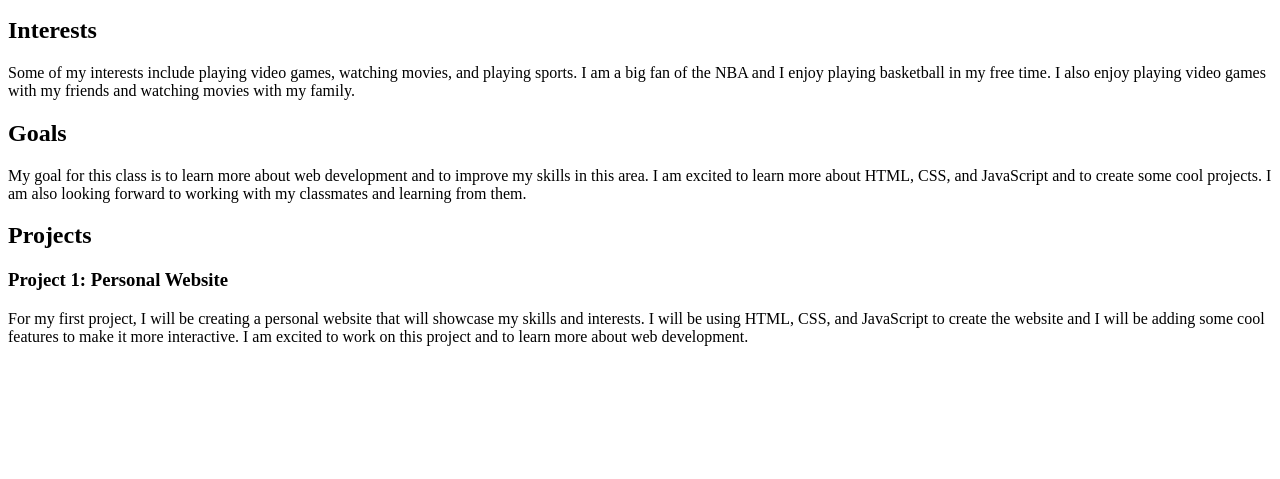
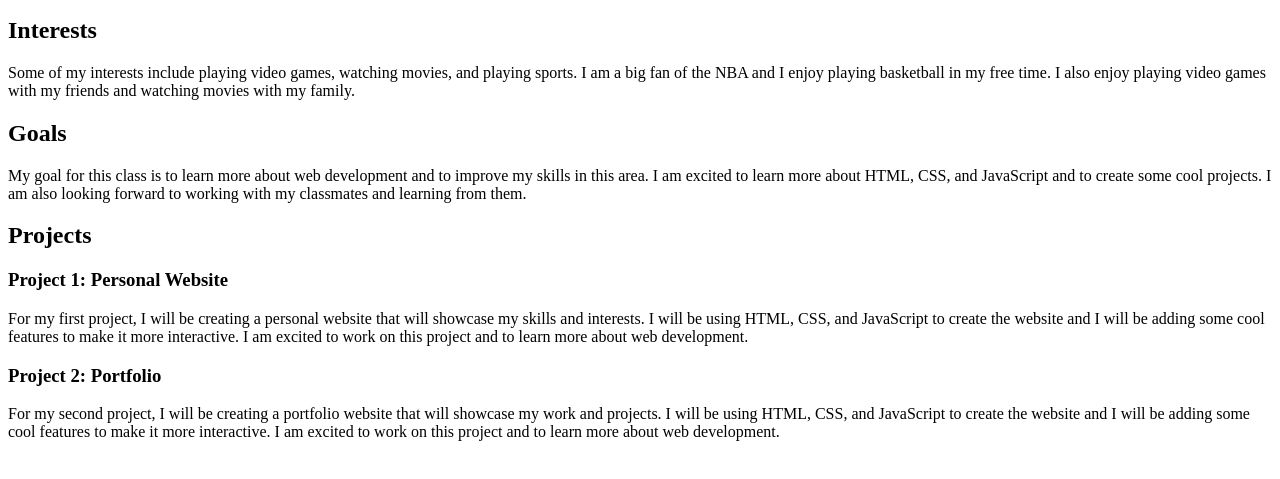
Before and after one commit to Adamwaheed/mvgov, a plain HTML site: page index.html in a window 1280 px wide. Shown: the part 119-598 px from the top of the page. Drawn offline with Linux system fonts and the light colour scheme.

Commit message:
added portfolio

```diff
--- a/index.html
+++ b/index.html
@@ -21,5 +21,7 @@
     <h3>Project 1: Personal Website</h3>
     <p>For my first project, I will be creating a personal website that will showcase my skills and interests. I will be using HTML, CSS, and JavaScript to create the website and I will be adding some cool features to make it more interactive. I am excited to work on this project and to learn more about web development.</p>
 
+    <h3>Project 2: Portfolio</h3>
+    <p>For my second project, I will be creating a portfolio website that will showcase my work and projects. I will be using HTML, CSS, and JavaScript to create the website and I will be adding some cool features to make it more interactive. I am excited to work on this project and to learn more about web development.</p>
 </body>
 </html>
```
